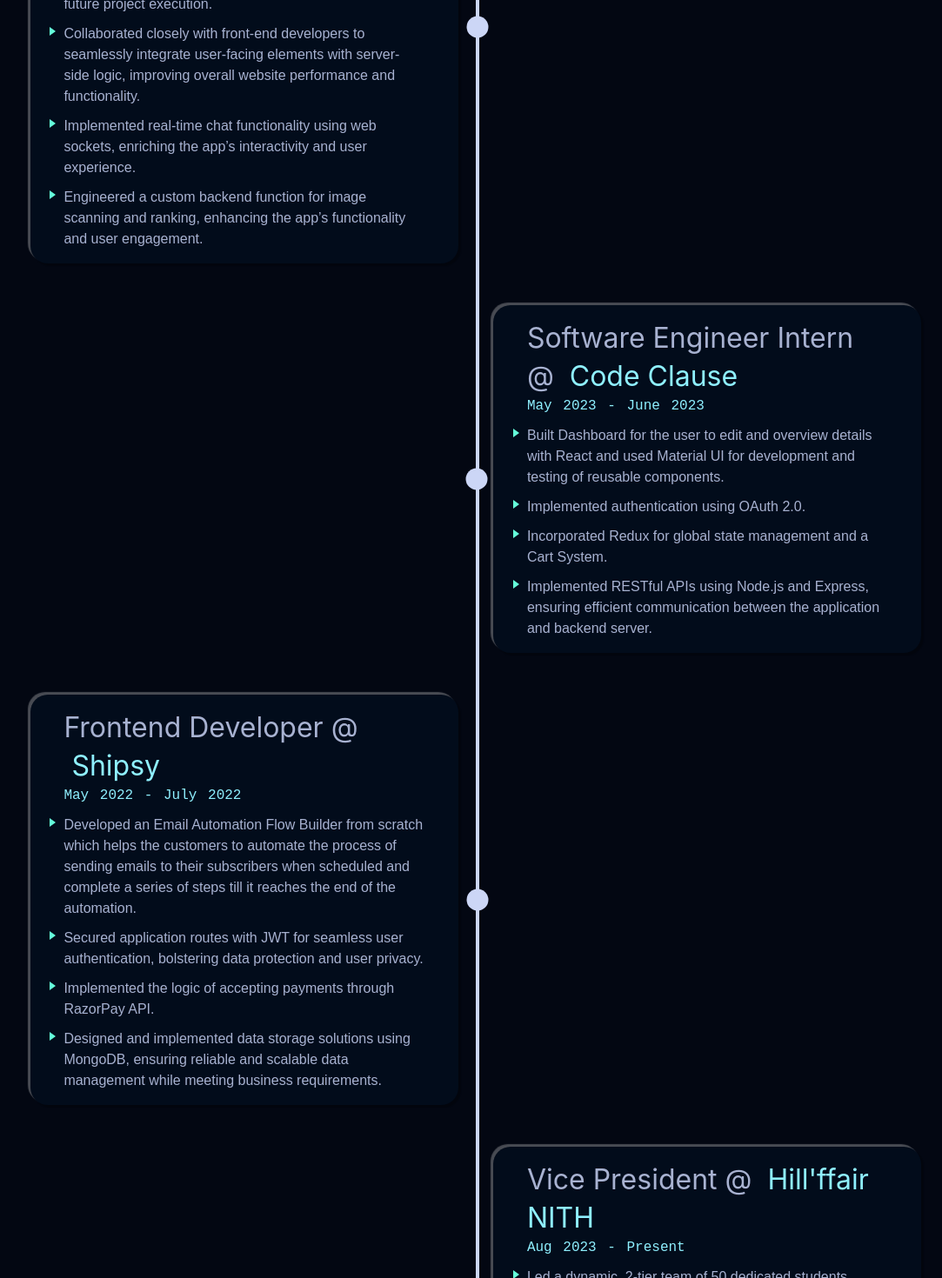
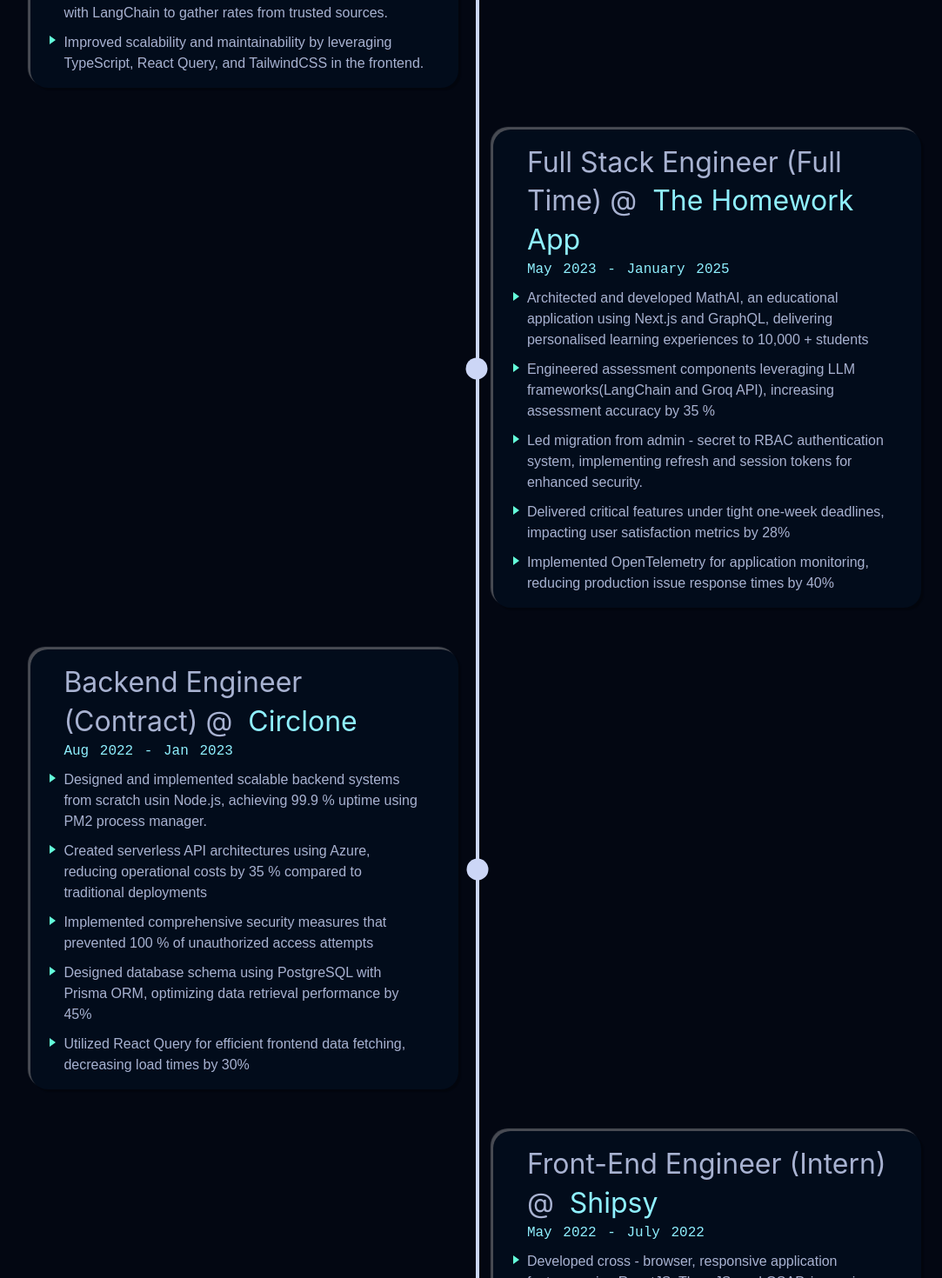
Before and after one commit to Pranjal7852/portfolio-v2, a React (Vite) app: page / in a window 1280 px wide. Shown: the part 3120-4590 px from the top of the page at 87% size, without its empty margins (93-1176 px from the left). Built offline with nearby package versions, Linux system fonts and the light colour scheme; a web font is replaced by a local one.

Commit message:
chore: updated work history

```diff
--- a/src/components/Section/Projects/Projects.jsx
+++ b/src/components/Section/Projects/Projects.jsx
@@ -15,21 +15,23 @@ const Projects = () => {
         animationClass={isInViewport}
       />
       <div className="gallery">
+
         <ProjectCard
           alignmentDirection={true}
-          projectImage="/assets/images/ss/nimbus22.png"
-          typeOfProject="NIT Hamirpur Annual Technical Fest Website"
-          projectTitle="Nimbus Udantya: An Occultic Cyberverse"
-          projectDiscription=" Developed and deployed a full stack web application for the annual technical fest, NIMBUS NITH. Implemented efficient client-side rendering with local storage caching for enhanced performance and user experience. Utilised Framer Motion and GSAP for smooth UI animations and effects, enhancing the app's aesthetics. Created a robust Restful API to manage and store teams' event data on a PostgreSQL server hosted on Digital Ocean."
+          projectImage="/assets/images/ss/sourcingXpress.png"
+          typeOfProject="Freelance SaaS Project"
+          projectTitle="SourcingnXpress"
+          projectDiscription="SourcingXPress enhances the hiring experience by enabling real-time profile tracking with WebSockets and React Query, ensuring job seekers receive instant updates on recruiter actions. It optimizes platform efficiency with a scalable MongoDB and Redis-backed architecture, handling high traffic seamlessly.
+Employers benefit from free job postings and candidate downloads, secured through NextAuth and Firebase-based authentication."
           projectTechUsed={[
-            "React.JS",
-            "REST API",
+            "Next.JS",
+            "Shadcn UI",
             "Node.JS",
             "PostgreSQL",
-            "Redux",
+            "Express.JS",
           ]}
-          projectDeployedLink="https://nimbus2k22.netlify.app/"
-          projectRepoLink="https://github.com/pixonoids/Nimbus-2k22"
+          projectDeployedLink="https://www.sourcingxpress.com/"
+          projectRepoLink="https://www.sourcingxpress.com/"
         />
         <ProjectCard
           alignmentDirection={false}
--- a/src/components/Section/Work/Work.jsx
+++ b/src/components/Section/Work/Work.jsx
@@ -17,59 +17,47 @@ const Work = () => {
         <WorkCard
           id="1"
           left={true}
-          jobTitle="Full Stack Developer"
-          jobOrg="`Circlone`"
-          jobOrgLink="crunchbase.com/organization/circlone"
-          startTime="Aug 2023"
+          jobTitle="Software Engineer"
+          jobOrg="DPS, UnternehmerTUM GmbH"
+          jobOrgLink="https://www.digitalproductschool.io/"
+          startTime="February 2025"
           endTime="Present"
           discription={[
-            "Optimized web applications for maximum speed and scalability, improving overall performance. Pioneered the creation of reusable code and libraries, reducing development time by 15% and enabling more efficient future project execution.",
-            "Collaborated closely with front-end developers to seamlessly integrate user-facing elements with server-side logic, improving overall website performance and functionality.",
-            "Implemented real-time chat functionality using web sockets, enriching the app’s interactivity and user experience.",
-            "Engineered a custom backend function for image scanning and ranking, enhancing the app’s functionality and user engagement.",
+        " Built a digital marketplace for BMW’s recycled plastics by developing a Next.js frontend and a Python FastAPI backend to list materials and fetch real-time prices."," Automated price retrieval by implementing an AI agent with LangChain to gather rates from trusted sources."," Improved scalability and maintainability by leveraging TypeScript, React Query, and TailwindCSS in the frontend.",
           ]}
         />
         <WorkCard
           left={false}
-          jobTitle="Software Engineer Intern"
-          jobOrg="Code Clause"
-          jobOrgLink="https://drive.google.com/file/d/1jU9HlgsvxvUJQynCeWGygmmY8JOVq1_u/view?usp=drive_link"
+          jobTitle="Full Stack Engineer (Full Time)"
+          jobOrg="The Homework App"
+          jobOrgLink="https://www.thehomeworkapp.ai/"
           startTime="May 2023"
-          endTime="June 2023"
+          endTime="January 2025"
           discription={[
-            "Built Dashboard for the user to edit and overview details with React and used Material UI for development and testing of reusable components.",
-            "Implemented authentication using OAuth 2.0.",
-            "Incorporated Redux for global state management and a Cart System.",
-            "Implemented RESTful APIs using Node.js and Express, ensuring efficient communication between the application and backend server.",
-          ]}
+           " Architected and developed MathAI, an educational application using Next.js and GraphQL, delivering personalised learning experiences to 10,000 + students",
+"Engineered assessment components leveraging LLM frameworks(LangChain and Groq API), increasing assessment accuracy by 35 %", "Led migration from admin - secret to RBAC authentication system, implementing refresh and session tokens for enhanced security.", "Delivered critical features under tight one-week deadlines, impacting user satisfaction metrics by 28%"," Implemented OpenTelemetry for application monitoring, reducing production issue response times by 40%",
+         ]}
         />
         <WorkCard
           left={true}
-          jobTitle="Frontend Developer"
+          jobTitle="Backend Engineer (Contract)"
+          jobOrg="Circlone"
+          jobOrgLink="https://www.thecirclone.com/"
+          startTime="Aug 2022"
+          endTime="Jan 2023"
+          discription={[
+           " Designed and implemented scalable backend systems from scratch usin Node.js, achieving 99.9 % uptime using PM2 process manager.", "Created serverless API architectures using Azure, reducing operational costs by 35 % compared to traditional deployments", "Implemented comprehensive security measures that prevented 100 % of unauthorized access attempts", "Designed database schema using PostgreSQL with Prisma ORM, optimizing data retrieval performance by 45%", "Utilized React Query for efficient frontend data fetching, decreasing load times by 30%",
+            ]}
+        />
+        <WorkCard
+          left={false}
+          jobTitle="Front-end Engineer (Intern)"
           jobOrg="Shipsy"
-          jobOrgLink="https://drive.google.com/file/d/1G3QPp-1O1HWCSnAGL3h2unaSlbAQ9eec/view?usp=drive_link"
+          jobOrgLink="https://shipsy.io/"
           startTime="May 2022"
           endTime="July 2022"
           discription={[
-            "Developed an Email Automation Flow Builder from scratch which helps the customers to automate the process of sending emails to their subscribers when scheduled and complete a series of steps till it reaches the end of the automation.",
-            "Secured application routes with JWT for seamless user authentication, bolstering data protection and user privacy.",
-            "Implemented the logic of accepting payments through RazorPay API.",
-            "Designed and implemented data storage solutions using MongoDB, ensuring reliable and scalable data management while meeting business requirements.",
-          ]}
-        />
-        <WorkCard
-          left={false}
-          jobTitle="Vice President"
-          jobOrg="Hill'ffair NITH"
-          jobOrgLink="https://www.instagram.com/hillffair_nith/"
-          startTime="Aug 2023"
-          endTime="Present"
-          discription={[
-            "Led a dynamic, 2-tier team of 50 dedicated students, orchestrating the conception and execution of captivating pro shows that captivated a crowd of 10,000 attendees.",
-            "Demonstrated exceptional negotiation and partnership-building skills by securing sponsorships worth INR 1 million from prestigious institutions including top Fintech startups and esteemed Government PSUs like NTPC, Indian Oil, and SJVN",
-            "Achieved a remarkable footfall of 10,000 enthusiastic students and expertly managed a budget of INR 5 million.",
-            "n addition to my festival management role, I contributed significantly to Team Pixonoids, leveraging media and marketing strategies to expand the festival's outreach. This resulted in increased visibility, higher attendance, and augmented funding for the festival's success.",
-          ]}
+          "Developed cross - browser, responsive application features using ReactJS, ThreeJS, and GSAP, improving user engagement metrics by 25 %","Implemented Stripe API payment processing using React Hooks, increasing payment conversion rates by 15 %","Built real - time chat functionality with WebSockets, enhancing customer satisfaction scores by 32%", "Worked closely with the back-end team to ensure seamless integration of backend services with the user interface.", "Improved Core Web Vitals metrics (LCP, FID, CLS) to meet Google's recommended thresholds, enhancing user experience and boosting SEO rankings by 15 positions"  ]}
         />
         <WorkCard
           left={true}
@@ -77,7 +65,7 @@ const Work = () => {
           jobOrg="Team .EXE"
           jobOrgLink="https://www.linkedin.com/company/exe-nith?originalSubdomain=in"
           startTime="Jan 2021"
-          endTime="Present"
+          endTime="May 2024"
           discription={[
             "At Team .exe, we believe in the power of collaboration and knowledge-sharing. ",
             "We organize regular meetups, coding competitions, and workshops to create an inclusive environment that fosters personal and professional growth.",
@@ -86,12 +74,14 @@ const Work = () => {
         />
         <WorkCard
           left={false}
-          jobTitle="Web Developer"
+          jobTitle="Web Developer (Volunteer)"
           jobOrg="Pixonoids"
           jobOrgLink="https://github.com/pixonoids"
           startTime="Jan 2021"
-          endTime="Present"
+          endTime="May 2024"
           discription={[
+            "Contributing to the design and development of the annual technical and cultural website.", "Collaborated with a team of UX designers and deployment teams to create a website showcasing the best of the college's events.", "Contributed to overcoming technical issues and creative differences throughout the project, ensuring smooth execution.", "Played a key role in the successful launch of the website, highlighting the college's technical and cultural events.",
+
             "Volunteering for the Pixonoids club in NITH was an unforgettable experience for me. As a member of the team responsible for designing and developing the annual technical and cultural website",
             "I worked closely with a group of talented graphic designers and DevOps developers to create a website that would showcase the best of our college's technical and cultural events.",
             "The project was a challenging one, and there were times when we encountered technical issues and creative differences.",
--- a/src/components/compounds/Navbar/Navbar.jsx
+++ b/src/components/compounds/Navbar/Navbar.jsx
@@ -28,7 +28,7 @@ const Navbar = () => {
         <ul>
           <NavItem href="#about-p" number="01." title="About" />
           <NavItem href="#expe-p" number="02." title="Experience" />
-          <NavItem href="#work-p" number="03." title="Blog" />
+          <NavItem href="https://blogs.pranjalgoyal.dev" number="03." title="Blog" />
           <NavItem href="#work-p" number="04." title="Work" />
           <NavItem href="#hello-p" number="05." title="Contact" />
 
@@ -36,8 +36,9 @@ const Navbar = () => {
             <button className="btn inline-flex h-12 animate-background-shine items-center justify-center rounded-md border border-slate-800 bg-[linear-gradient(110deg,#000103,45%,#1e2631,55%,#000103)] bg-[length:200%_100%] px-6 font-medium text-slate-400 transition-colors focus:outline-none focus:ring-2 focus:ring-slate-400 focus:ring-offset-2 focus:ring-offset-slate-50">
               <a
                 className=""
-                href="/assets/pdfs/PranjalGoyal_ResumeFullStack_Feb2024.pdf"
+                href="/assets/pdfs/PranjalGoyal_ResumeFullStack_March2025.pdf"
                 download="Pranjal CV"
+                target="_blank"
               >
                 Resume
               </a>
```
Also changed, not shown: public/assets/images/ss/sourcingXpress.png (added), 1 other file (tests, documents, lock files or other folders).
